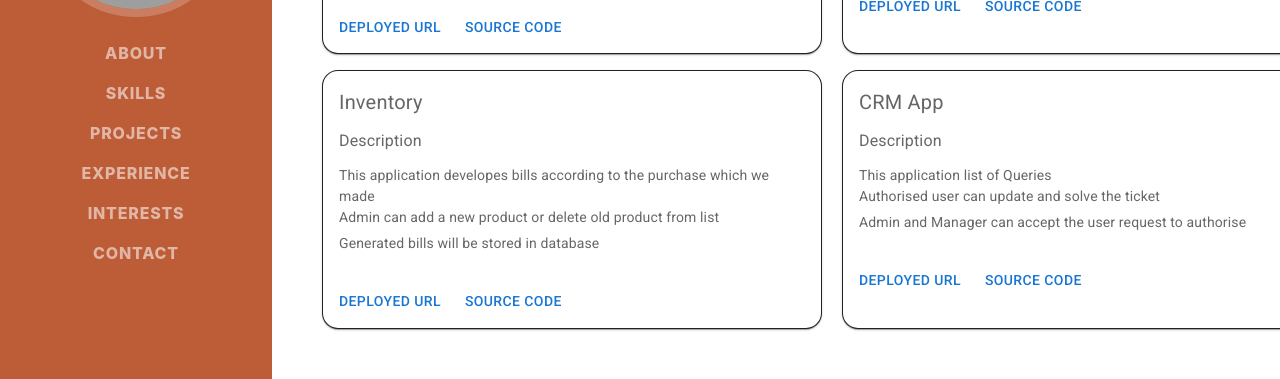
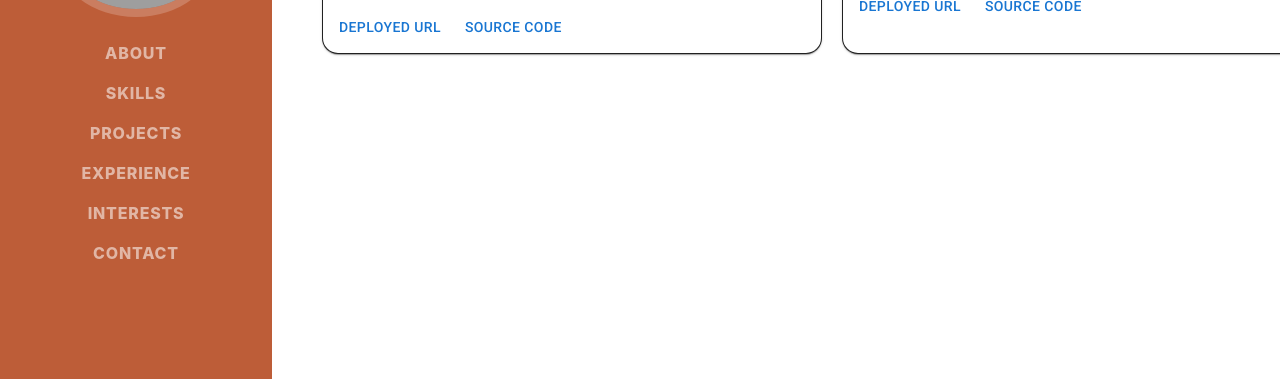
Before and after one commit to 15M236/portfolio, a React (Create React App) app: page /projects in a window 1280 px wide. Shown: the part 321-700 px from the top of the page. Built offline with nearby package versions, Linux system fonts and the light colour scheme; grey boxes are pictures that could not be loaded; a web font is replaced by a local one.

Commit message:
after removing 2 projects

```diff
--- a/src/Projects.js
+++ b/src/Projects.js
@@ -5,22 +5,6 @@ import './Projects'
 export default function Projects() {
 
   const projects = [
-    {
-      title : "Inventory",
-      gitUrl : "https://github.com/15M236/capstone-fsd",
-      deployedUrl : "https://zippy-froyo-4c9c24.netlify.app/",
-      txt1 : "This application developes bills according to the purchase which we made",
-      txt2 : "Admin can add a new product or delete old product from list",
-      txt3 : "Generated bills will be stored in database"
-    },
-    {
-      title : "CRM App",
-      gitUrl : "https://github.com/15M236/CRM-FSD/",
-      deployedUrl : "https://stellar-gingersnap-715f0a.netlify.app/",
-      txt1 : "This application list of Queries",
-      txt2 : "Authorised user can update and solve the ticket",
-      txt3 : "Admin and Manager can accept the user request to authorise"
-    },
     {
       title : "Inventory",
       gitUrl : "https://github.com/15M236/capstone-fsd",
```
